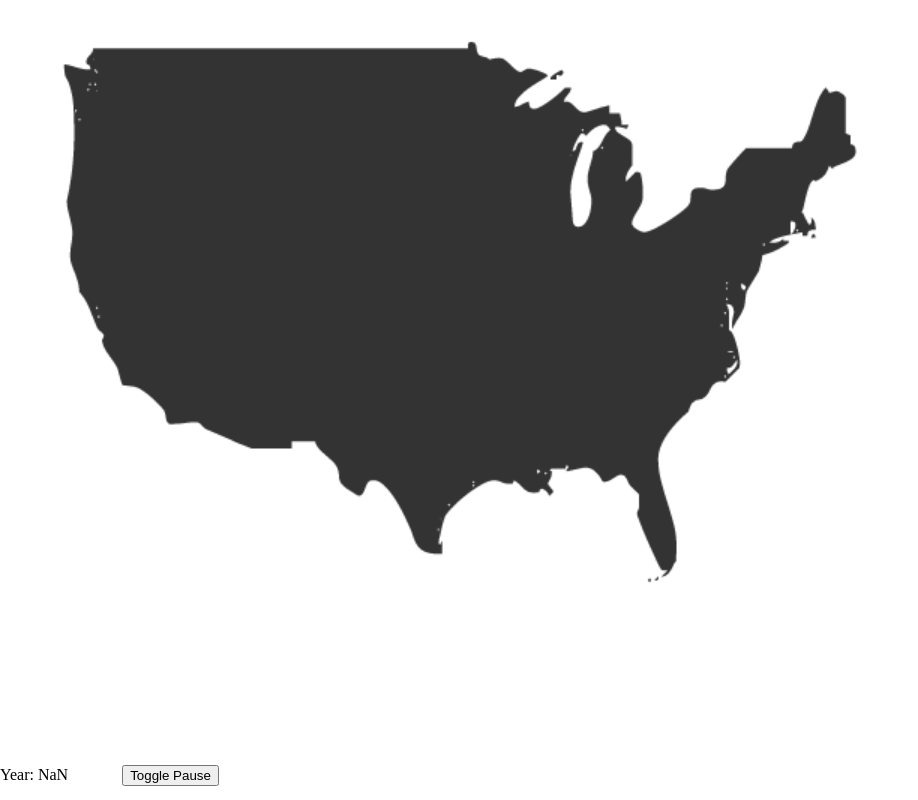
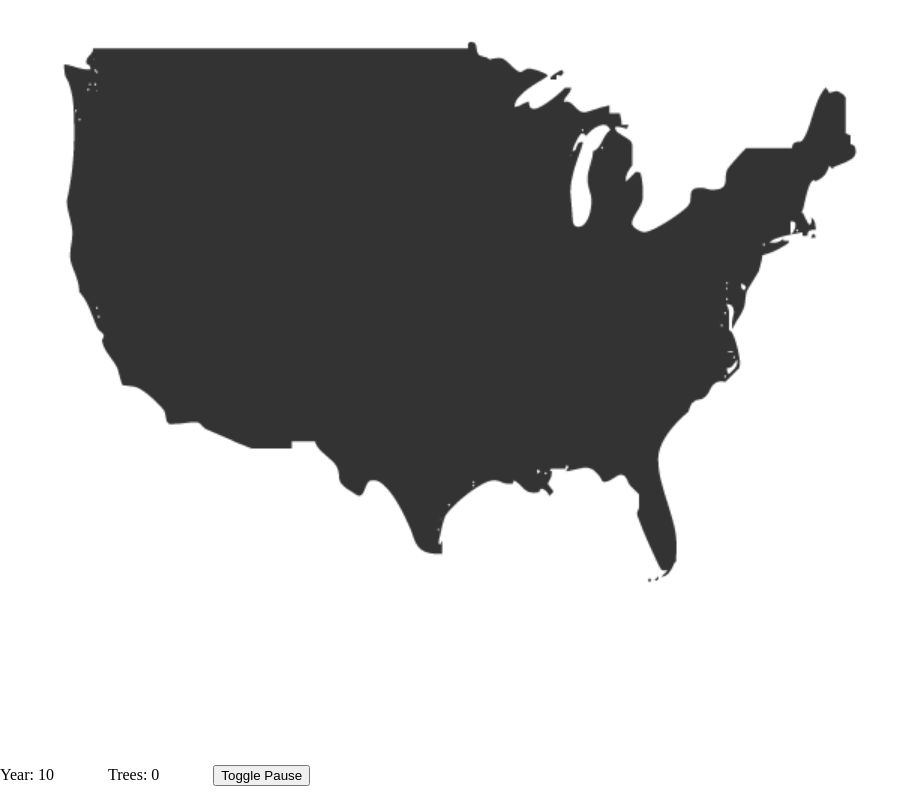
Before and after one commit to Damako4/Tree-Sim, a plain HTML site: page index.html in a window 1280 px wide. Shown: the whole page, without its empty margins (0-918 px from the left). Drawn offline with nearby package versions, Linux system fonts and the light colour scheme.

Commit message:
Trees and Year Counter

```diff
--- a/index.html
+++ b/index.html
@@ -10,7 +10,8 @@
 </script>
 <canvas id="spawner"></canvas>
 <div>
-<p id="year">Year: 0</p>
-<button id="pause" onclick="togglep()">Toggle Pause</button>
+<p id="year" class="info">Year: 0</p>
+<p id="trees" class="info">Trees: 0</p>
+<button id="pause" class="info" onclick="togglep()">Toggle Pause</button>
 </div>
 </html>
--- a/script.js
+++ b/script.js
@@ -4,6 +4,8 @@ window.onload = function () {
   ctx.canvas.width = window.innerWidth;
   ctx.canvas.height = window.innerHeight - 50;
   var year = 0;
+  var paused = false;
+  var trees = 0;
   document.getElementById('year').innerHTML = "Year: " + year;
   const imageURL = ["tree.png", "map.png"];
   const images = [];
@@ -27,9 +29,6 @@ window.onload = function () {
     images.push(image);
 
   });
-
-};
-var paused = false;
 
   function findPos(obj) {
     var curleft = 0, curtop = 0;
@@ -60,7 +59,7 @@ var paused = false;
     var c = this.getContext('2d');
     var p = c.getImageData(x, y, 1, 1).data;
     var hex = "#" + ("000000" + rgbToHex(p[0], p[1], p[2])).slice(-6);
-
+    trees+=10;
   });
 
   function togglep() {
@@ -71,24 +70,17 @@ var paused = false;
     }
   }
 
-  function update(progress) {
-    year++;
-    document.getElementById('year').innerHTML = "Year: " + year;
+  document.getElementById('pause').onclick = function () {
+    togglep();
+  }
+  function update() {
+    if (!paused) {
+      year++;
+      document.getElementById('year').innerHTML = "Year: " + year;
+      document.getElementById('trees').innerHTML = "Trees: " + trees;
+    }
   }
 
-  function draw() {
+  setInterval(function () { update(); }, 500)
 
-  }
-
-  function loop(timestamp) {
-    if (!paused) {
-      update(progress);
-      draw();
-    }
-    var progress = timestamp - lastRender;
-
-    lastRender = timestamp;
-    window.requestAnimationFrame(loop);
-  }
-  var lastRender = 0;
-  window.requestAnimationFrame(loop);
+};
--- a/style.css
+++ b/style.css
@@ -4,11 +4,7 @@ html, body {
   margin: 0;
 }
 
-#year {
+.info {
   display: inline-block;
   margin-right: 50px;
 }
-
-#pause {
-  display: inline-block;
-}
```
